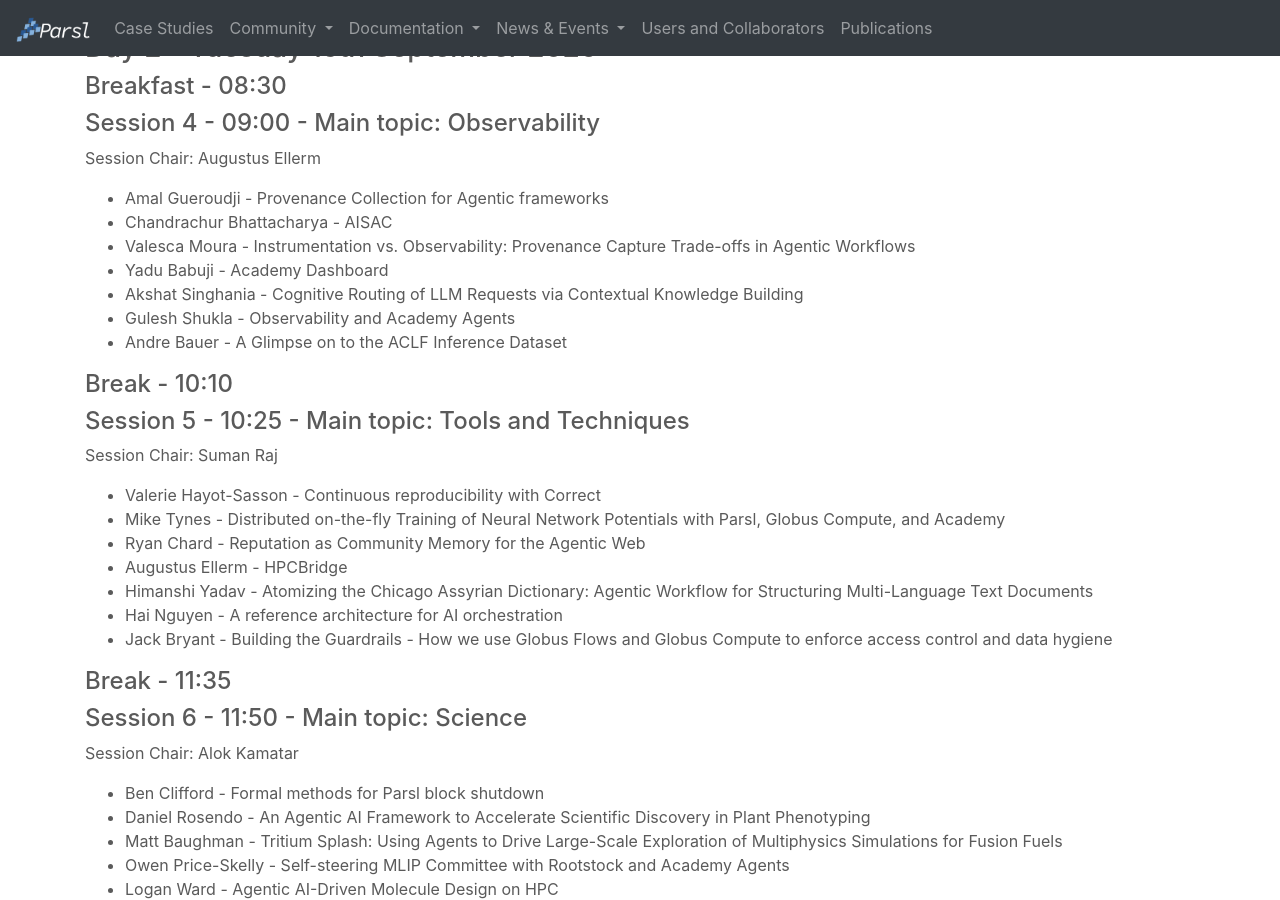
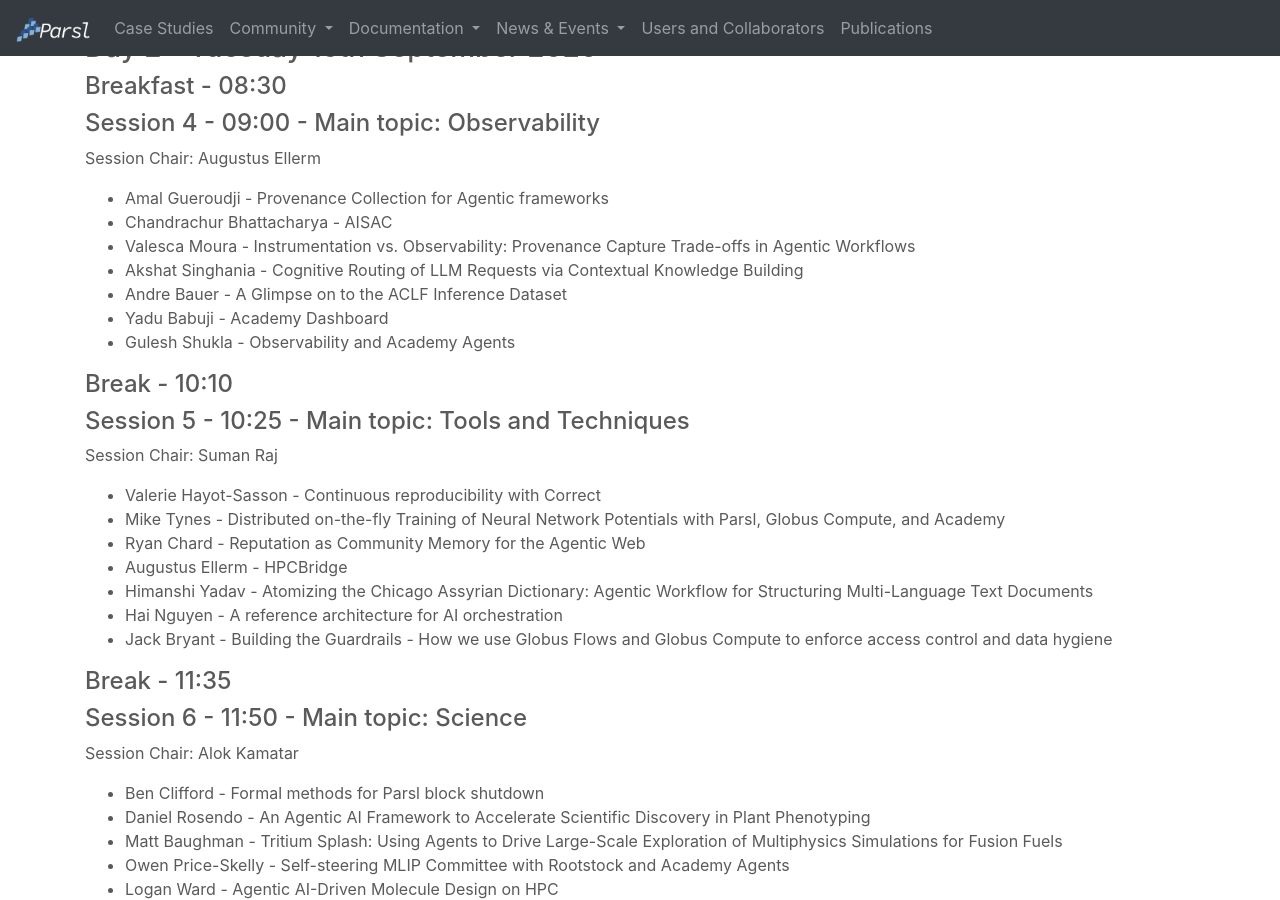
Before and after one commit to Parsl/parsl.github.io, a Jekyll site: the page built from parslfest/apex2026.html, in a window 1280 px wide and 900 px high, scrolled down 1625 px. Built offline with Jekyll 4.4.1, drawn with Linux system fonts in a browser that asks for light colours; some of the changed lines change nothing that is shown.

Commit message:
move yadu/gulesh later in session

```diff
--- a/parslfest/apex2026.html
+++ b/parslfest/apex2026.html
@@ -114,10 +114,10 @@
 <li>Amal Gueroudji - Provenance Collection for Agentic frameworks   </li>
 <li>Chandrachur Bhattacharya - AISAC   </li>
 <li>Valesca Moura - Instrumentation vs. Observability: Provenance Capture Trade-offs in Agentic Workflows  </li>
+<li>Akshat Singhania - Cognitive Routing of LLM Requests via Contextual Knowledge Building  </li>
+<li>Andre Bauer - A Glimpse on to the ACLF Inference Dataset</li>
 <li>Yadu Babuji - Academy Dashboard  </li>
-<li>Akshat Singhania - Cognitive Routing of LLM Requests via Contextual Knowledge Building  </li>
 <li>Gulesh Shukla - Observability and Academy Agents   </li>
-<li>Andre Bauer - A Glimpse on to the ACLF Inference Dataset</li>
 </ul>
 
 <h4>Break - 10:10</h4>
```
